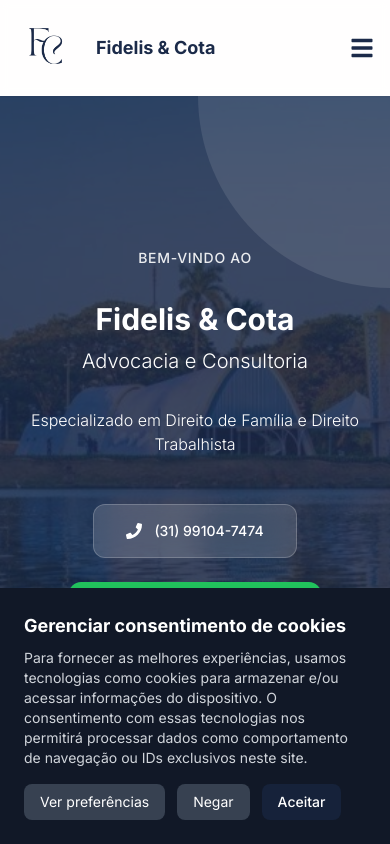
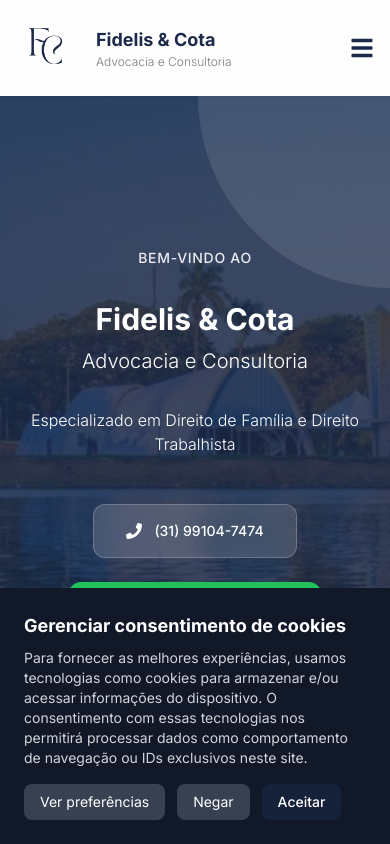
Before and after one commit to gabrielgdrbandeira/FidelisCota, a Next.js app: page / in a window 390 px wide. Shown: the top 844 px of the page. Built offline with nearby package versions, Linux system fonts and the light colour scheme.

Commit message:
mudança header

```diff
--- a/components/Header.tsx
+++ b/components/Header.tsx
@@ -67,7 +67,7 @@
               <div className="text-lg md:text-xl lg:text-2xl font-bold text-primary group-hover:text-primary-700 transition-colors">
                 Fidelis & Cota
               </div>
-              <div className="hidden sm:block text-xs md:text-sm text-gray-neutral font-light">
+              <div className="text-xs md:text-sm text-gray-neutral font-light">
                 Advocacia e Consultoria
               </div>
             </div>
```
